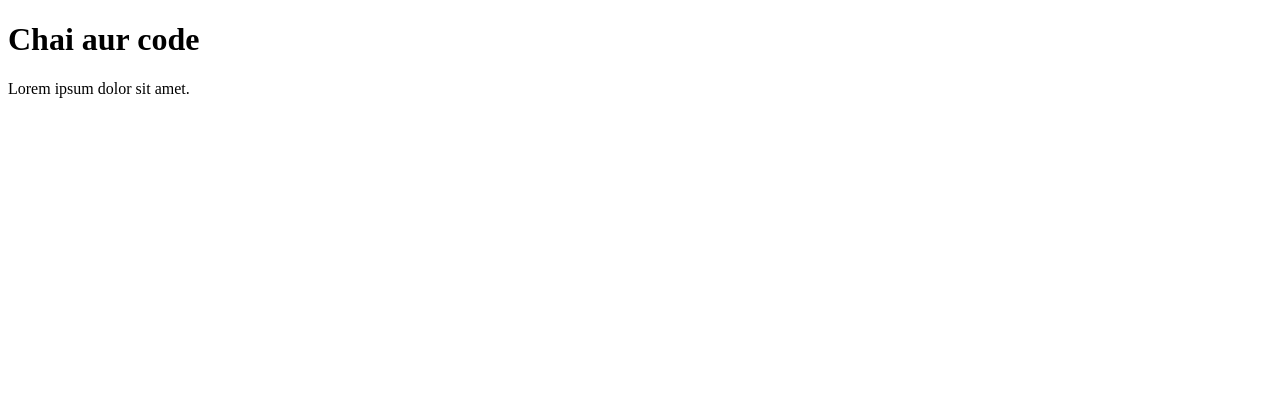
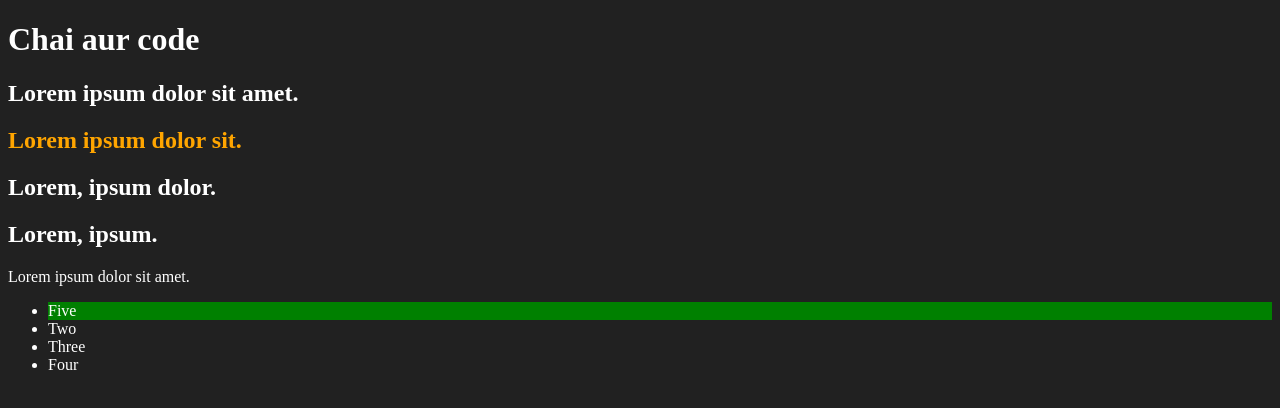
Before and after one commit to ShubhamMore6688/chai-aur-javascript, a plain HTML site: page 06dom/index.html in a window 1280 px wide. Drawn offline with Linux system fonts and the light colour scheme.

Commit message:
dom selectors

```diff
--- a/06dom/index.html
+++ b/06dom/index.html
@@ -4,11 +4,30 @@
     <meta charset="UTF-8">
 
     <title>DOM</title>
+    <style>
+        .bg-color{
+            background-color: #212121;
+            color: #fff;
+        }
+    </style>
 </head>
-<body>
+<body class="bg-color">
     <div>
-        <h1>Chai aur code</h1>
+        <h1 id="title" class="heading">Chai aur code  <span style="display: none;">this is span</span></h1>
+        <h2>Lorem ipsum dolor sit amet.</h2>
+        <h2>Lorem ipsum dolor sit.</h2>
+        <h2>Lorem, ipsum dolor.</h2>
+        <h2>Lorem, ipsum.</h2>
         <p>Lorem ipsum dolor sit amet.</p>
+        <ul>
+            <li class="list-item">One</li>
+            <li class="list-item">Two</li>
+            <li class="list-item">Three</li>
+            <li class="list-item">Four</li>
+        </ul>
     </div>
+    <script src="index.js">
+
+    </script>
 </body>
 </html>
--- /dev/null
+++ b/06dom/index.js
@@ -0,0 +1,56 @@
+//html collections and NodeList are not pure arrays
+
+// selector - id
+
+const title = document.getElementById('title')
+console.log(title)
+
+
+// tile.innerHTML (this give the all the inner text along with html properties also)
+// 'Chai aur code  <span style="display: none;">this is span</span>'
+
+// tile.innerText (this give the text that is only able display in browser)
+// 'Chai aur code'
+
+// tile.textContent(this give the all the text including text with display=none property)
+// 'Chai aur code  this is span'
+
+
+
+//class selectors
+const titleByClass = document.getElementsByClassName('heading')
+
+
+//querySelector
+const heading = document.querySelector('h2') // if we have more than h2 tags it will select only 1st element
+const List = document.querySelector('ul')
+
+List.querySelector('li').style.backgroundColor="green" //we can set the style for the selected tag
+
+List.querySelector('li').innerHTML = "Five" //we can change html inside that tag
+
+List.querySelectorAll('li')
+
+// querySelectorAll
+
+const myH2 = document.querySelectorAll('h2')
+//output - NodeList(4) [h2, h2, h2, h2] (this is not an array this is NodeList)
+
+myH2[1].style.color = "orange" //like the array we can get the element from this nodelist
+
+// in nodelist foreach is the only method to iterate through the NodeList(map is not present in this)
+myH2.forEach((item) => {
+    console.log(item)
+})
+
+
+//HTMLcollections
+const myHtmlList = document.getElementsByClassName('list-item') //this return html collections with don't any iteration method
+// output - HTMLCollection(4) [li.list-item, li.list-item, li.list-item, li.list-item]
+
+
+// to perform iteration in HTMLCollection we need to convert it into array
+
+const myConvertedArr = Array.from(myHtmlList) // convert html collection into array
+
+myConvertedArr.forEach((item) => console.log(item))
```
